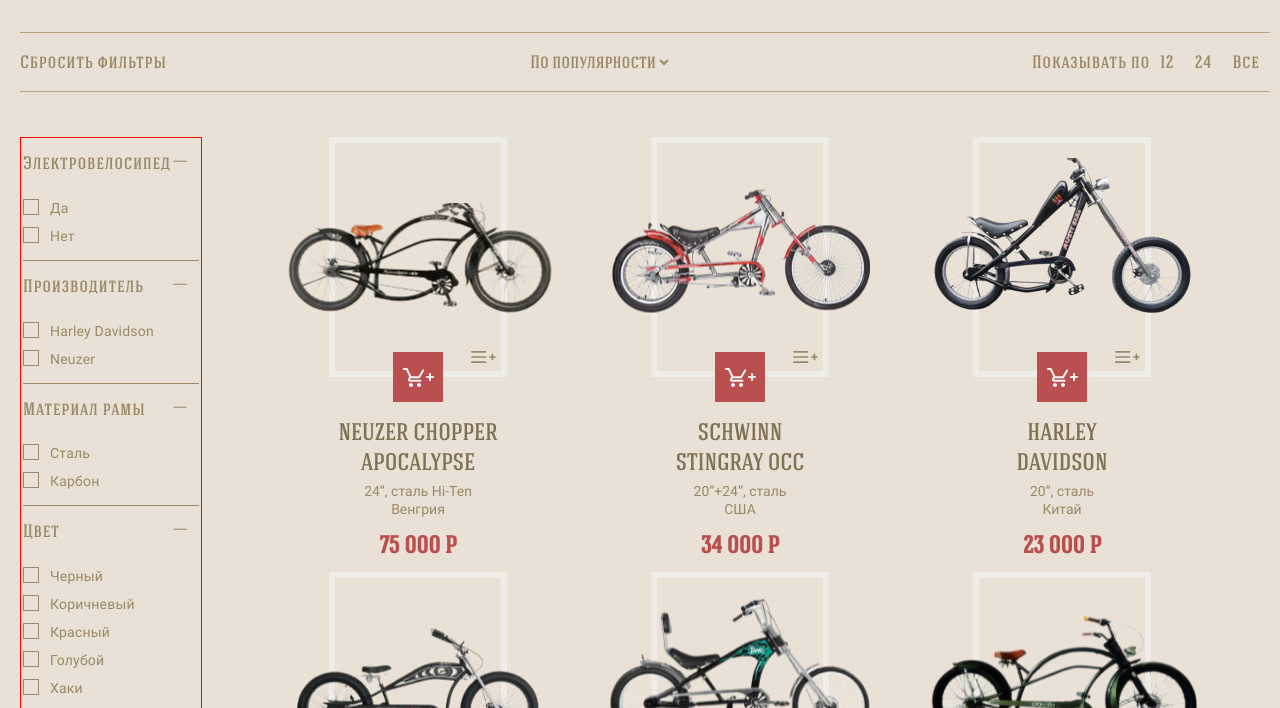
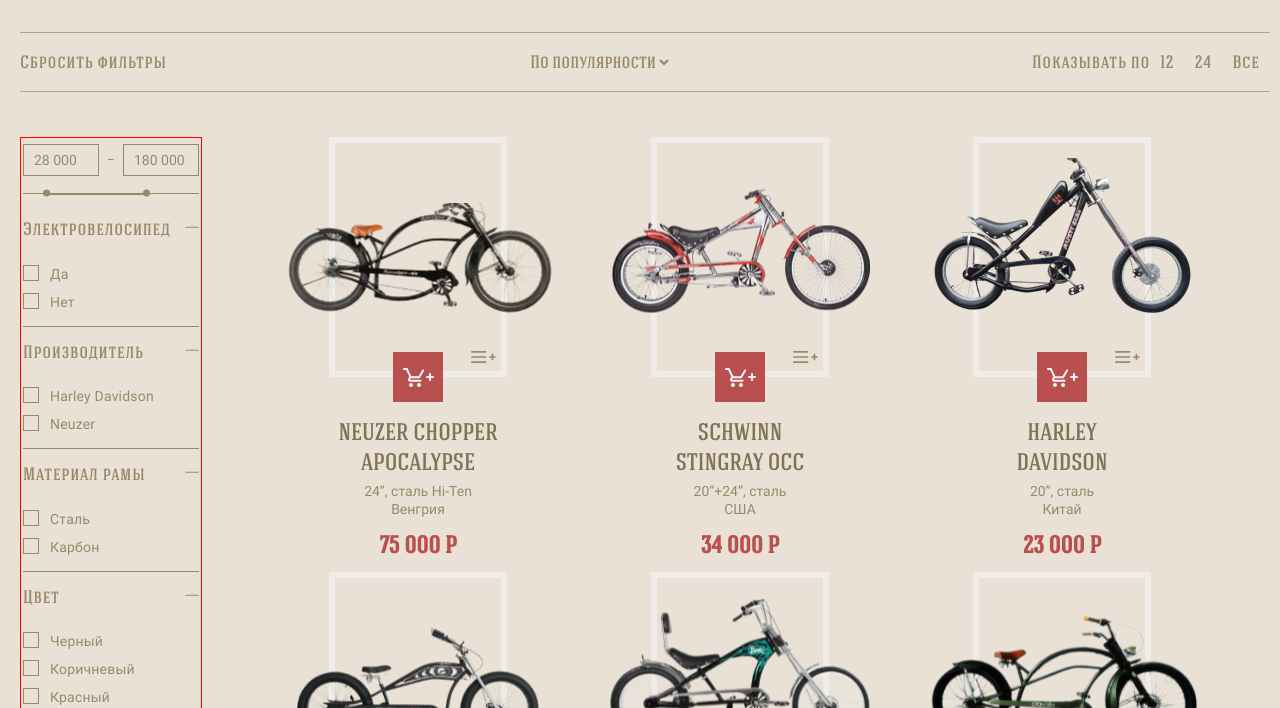
Before and after one commit to ZinchAndrey/bike-shop, a website: page source/catalog.html in a window 1280 px wide. Shown: the part 71-779 px from the top of the page. Drawn offline with nearby package versions, Linux system fonts and the light colour scheme; files that its build step writes are made by us from their sources.

Commit message:
Добавляет разметку и стилизацию ползунка цены в sidebar

```diff
--- a/source/catalog.html
+++ b/source/catalog.html
@@ -77,6 +77,16 @@
       <div class="catalog__container">
         <div class="catalog__sidebar sidebar">
           <form action="#" method="get">
+            <fieldset class="price-scale">
+              <div class="price-scale__text">
+                <input type="text" placeholder="28 000">
+                <span>&mdash;</span>
+                <input type="text" placeholder="180 000">
+              </div>
+              <div class="price-scale__wrapper">
+                <div class="price-scale__bar"></div>
+              </div>
+            </fieldset>
             <fieldset>
               <legend>
                 <div class="sidebar__legend-wrapper">
@@ -320,7 +330,6 @@
                 <p class="slider-block__goods-price">38 000 Р</p>
               </div>
             </li>
-
           </ul>
         </div>
       </div>
--- /dev/null
+++ b/source/sass/blocks/price-scale.scss
@@ -0,0 +1,59 @@
+.price-scale__text {
+  display: flex;
+  width: 100%;
+  justify-content: space-between;
+  align-items: center;
+  margin-bottom: 15px;
+}
+
+.price-scale input {
+  display: inherit;
+  background-color: transparent;
+  border: 1px solid  $dark-beige-text;
+  font-family: $roboto;
+  color: $dark-beige-text;
+  box-sizing: border-box;
+  font-size: 14px;
+  line-height: 18px;
+  padding: 6px 10px;
+  width: 76px;
+
+  &::placeholder {
+    color: $dark-beige-text;
+  }
+}
+
+.price-scale__wrapper {
+  width: 100%;
+  height: 3px;
+  border-bottom: 1px solid  $dark-beige-text;
+  position: relative;
+
+  &::before,
+  &::after {
+    display: block;
+    content: "";
+    position: absolute;
+    width: 7px;
+    height: 7px;
+    border-radius: 50%;
+    background-color: $dark-beige-text;
+    left: 20px;
+    bottom: 0;
+    transform: translateY(50%);
+    cursor: pointer;
+  }
+
+  &::after {
+    left: 120px;
+  }
+}
+
+.price-scale__bar {
+  position: relative;
+  left: 20px;
+  width: 102px;
+  height: 3px;
+  border-bottom: 2px solid  $dark-beige-text;
+  bottom: -1px;
+}
--- a/source/sass/blocks/sidebar.scss
+++ b/source/sass/blocks/sidebar.scss
@@ -9,7 +9,12 @@
 .sidebar fieldset {
   border: none;
   padding-left: 0;
+  padding-right: 0;
   border-bottom: 1px solid $dark-beige-text;
+}
+
+.sidebar .price-scale {
+  border-bottom: none;
 }
 
 .sidebar legend {
--- a/source/sass/style.scss
+++ b/source/sass/style.scss
@@ -12,4 +12,5 @@
 @import "blocks/page-footer.scss";
 @import "blocks/toolbar.scss";
 @import "blocks/sidebar.scss";
+@import "blocks/price-scale.scss";
 @import "blocks/catalog.scss";
```
Also changed, not shown: build/catalog.html, build/css/style.min.css, 1 other file.
